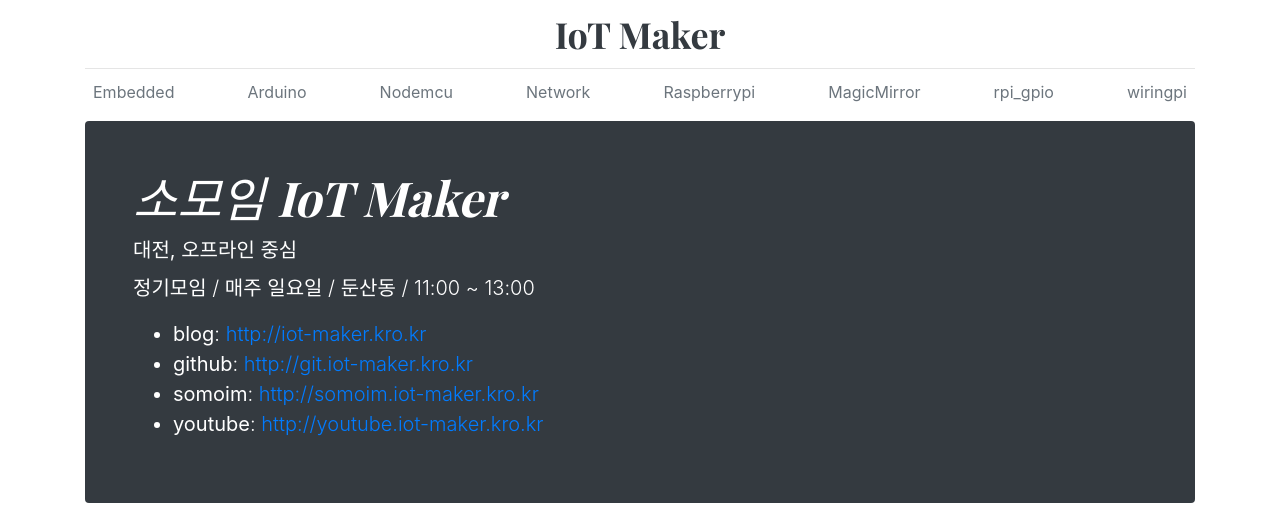
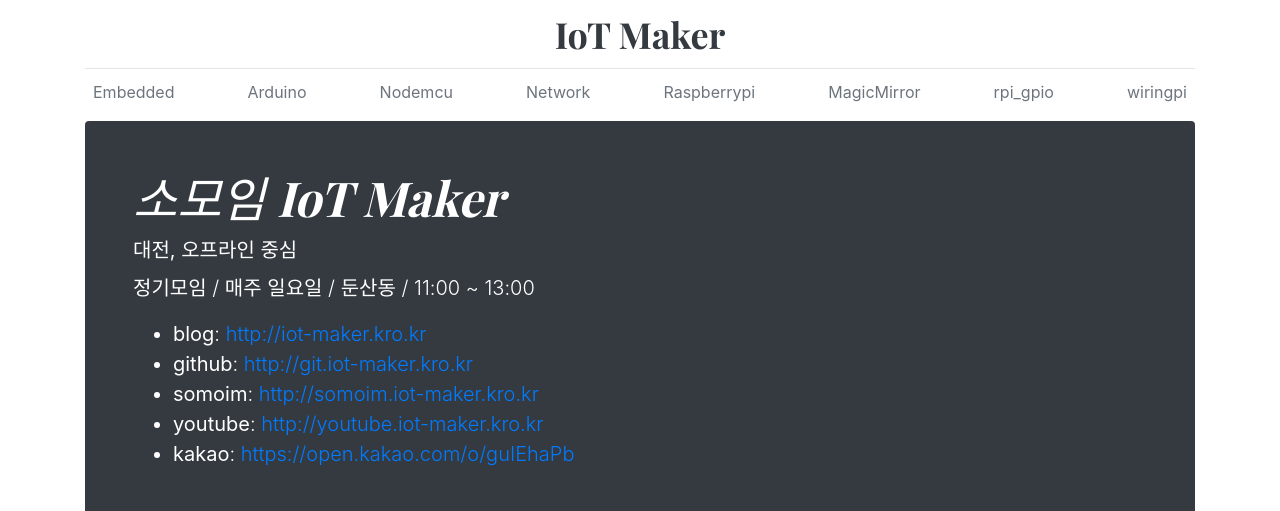
Before and after one commit to iot-maker-korea/iot-maker-korea.github.io, a Jekyll site: the page built from index.html, in a window 1280 px wide and 900 px high, cut to the strip 0-511 px from the top of the window. Built offline with Jekyll 4.4.1, drawn with Linux system fonts in a browser that asks for light colours; the list of posts is cut into pages by our own code; some of the changed lines change nothing that is shown.

Commit message:
Update _config.yml

```diff
--- a/_config.yml
+++ b/_config.yml
@@ -29,6 +29,7 @@
   github: http://git.iot-maker.kro.kr
   somoim: http://somoim.iot-maker.kro.kr
   youtube: http://youtube.iot-maker.kro.kr
+  kakao: https://open.kakao.com/o/guIEhaPb
 
 fontColor:
   blue: text-primary
```
